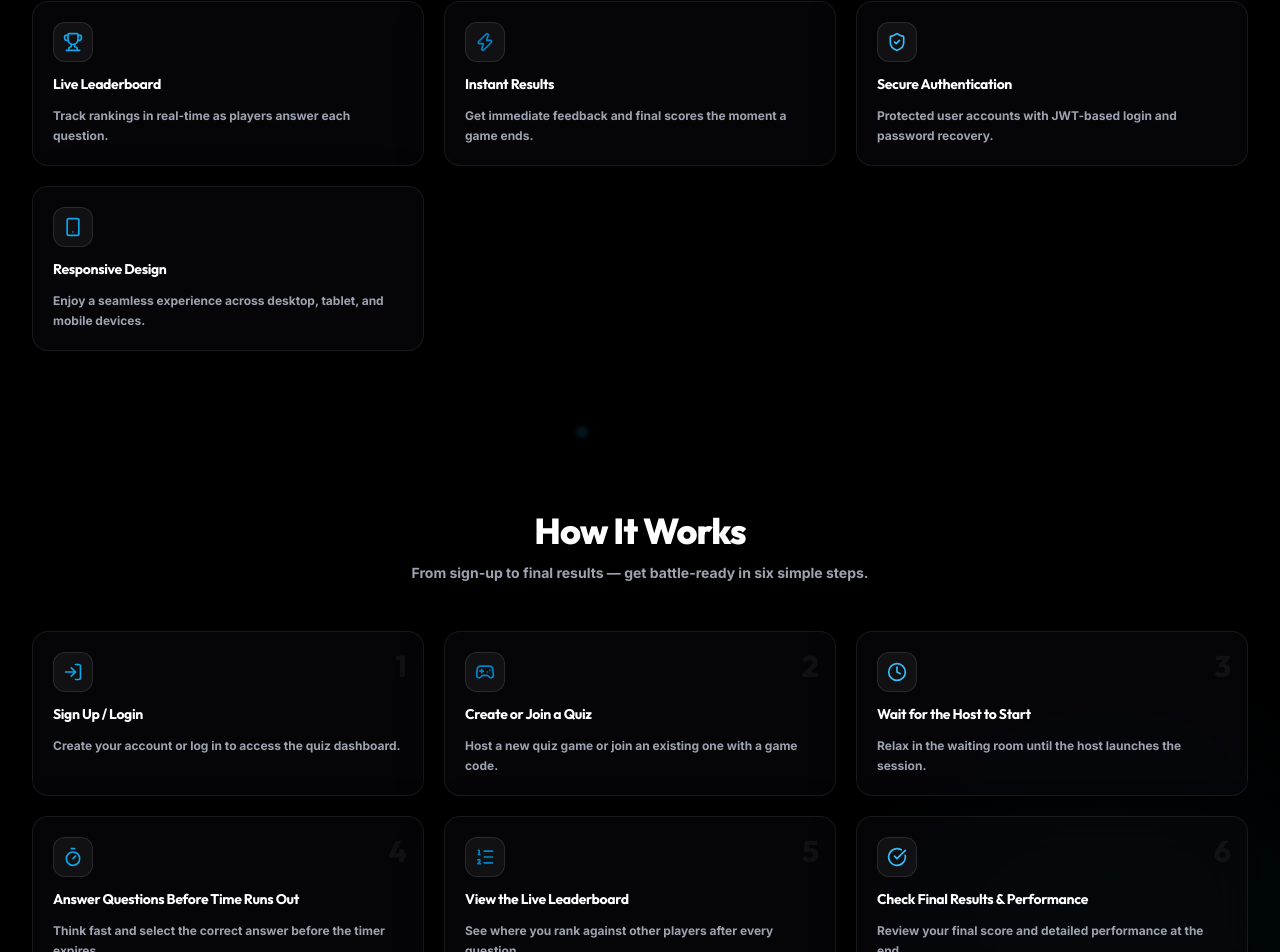
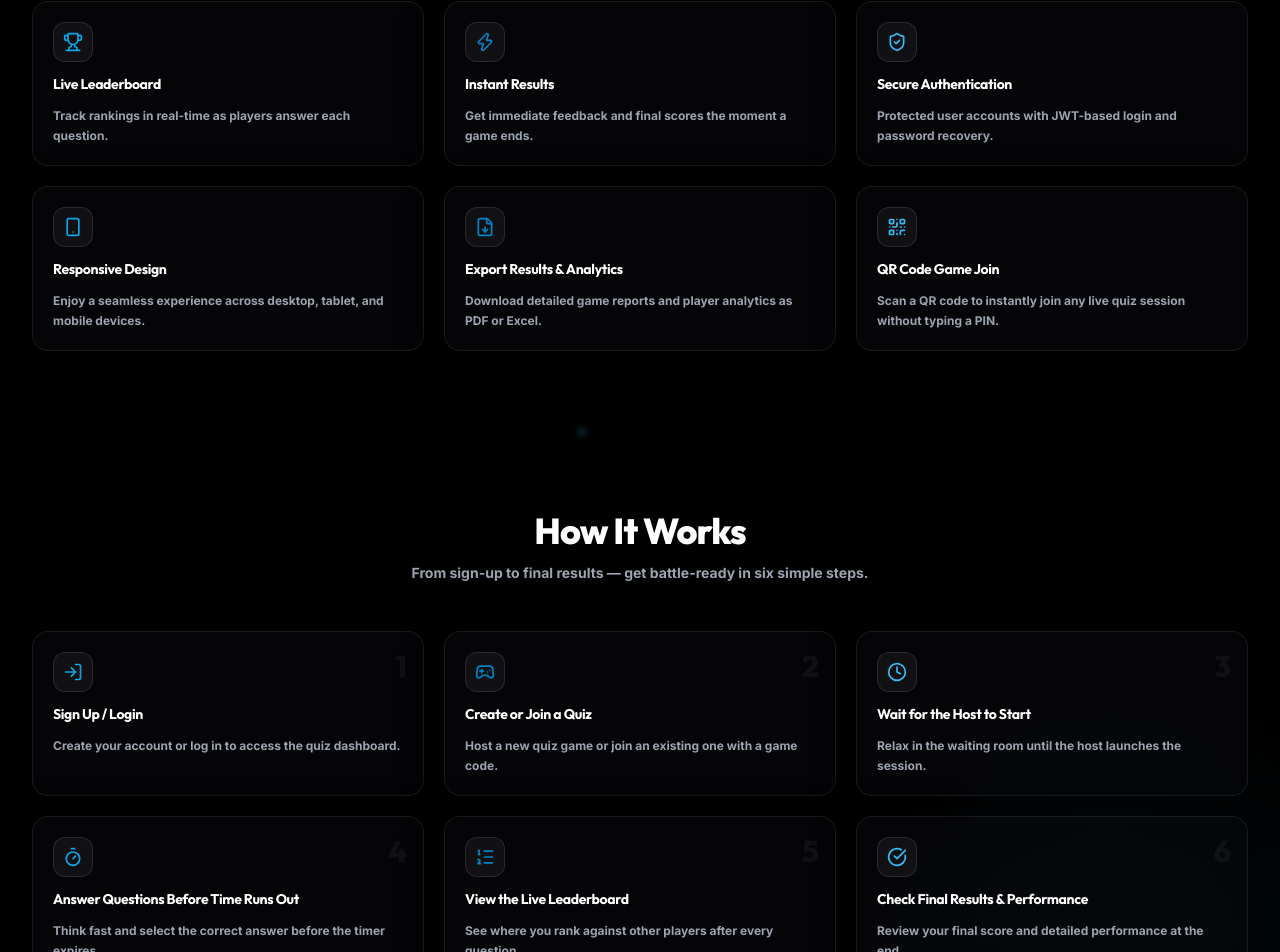
Before and after one commit to sanskrutikothari18/QuizForge, a React (Vite) app in the folder client/: page / in a window 1280 px wide. Shown: the part 979-1931 px from the top of the page. Built offline with nearby package versions, Linux system fonts and the light colour scheme; no server answers.

Commit message:
new changes.

```diff
--- a/client/src/pages/LandingPage.jsx
+++ b/client/src/pages/LandingPage.jsx
@@ -4,6 +4,7 @@ import { motion } from 'framer-motion';
 import {
   Play, Sparkles, Plus, Radio, KeyRound, Trophy, Zap, ShieldCheck, Smartphone,
   LogIn, Gamepad2, Clock, Timer, CheckCircle, ListOrdered, Star, Quote,
+  FileDown, QrCode,
 } from 'lucide-react';
 import AnimatedPage from '../components/AnimatedPage';
 
@@ -15,6 +16,8 @@ const features = [
   { title: 'Instant Results', icon: <Zap className="h-5 w-5 text-secondary" />, desc: 'Get immediate feedback and final scores the moment a game ends.' },
   { title: 'Secure Authentication', icon: <ShieldCheck className="h-5 w-5 text-accent" />, desc: 'Protected user accounts with JWT-based login and password recovery.' },
   { title: 'Responsive Design', icon: <Smartphone className="h-5 w-5 text-primary" />, desc: 'Enjoy a seamless experience across desktop, tablet, and mobile devices.' },
+  { title: 'Export Results & Analytics', icon: <FileDown className="h-5 w-5 text-secondary" />, desc: 'Download detailed game reports and player analytics as PDF or Excel.' },
+  { title: 'QR Code Game Join', icon: <QrCode className="h-5 w-5 text-accent" />, desc: 'Scan a QR code to instantly join any live quiz session without typing a PIN.' },
 ];
 
 const howItWorks = [
```
